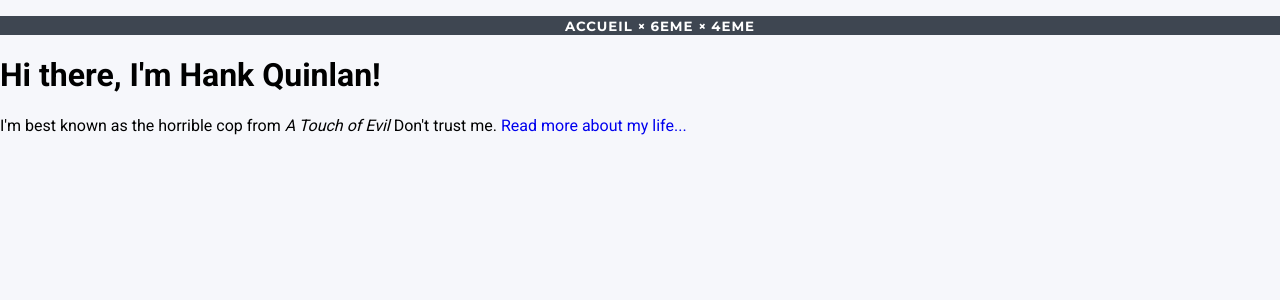
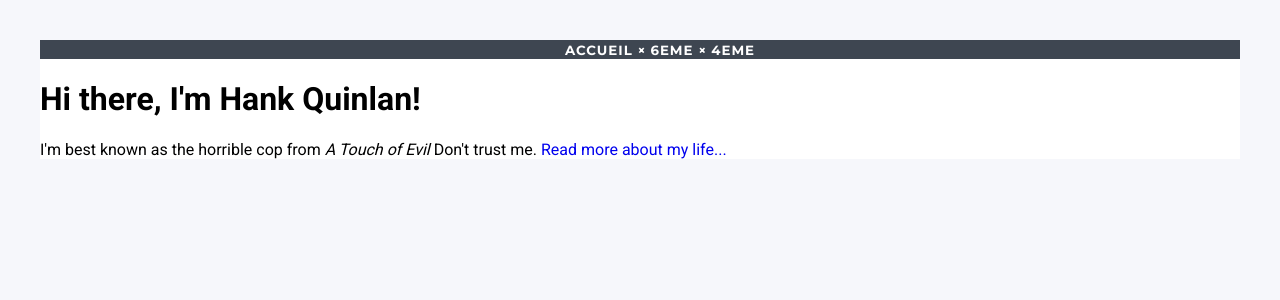
Before and after one commit to DangSinslay/DangSinslay.github.io, a Jekyll site: the page built from index.html, in a window 1280 px wide. Shown: the top 300 px of the page. Built offline with Jekyll 4.4.1, drawn with Linux system fonts in a browser that asks for light colours.

Commit message:
Update main.css

```diff
--- a/css/main.css
+++ b/css/main.css
@@ -13,6 +13,21 @@
 
 a {
 	text-decoration: none;
+}
+
+header {
+	background: #F6F7FB;
+	height: 40px;
+	width: 100%;
+	position: fixed;
+	top: 0px;
+	z-index: 999;
+}
+
+.container {
+	background: #FFF;
+	height: auto;
+	margin: 40px;
 }
 
 nav {
@@ -34,3 +49,11 @@
         font-weight: bold;
         letter-spacing: 1px;
 }
+
+footer {
+	background: #F6F7FB;
+	height: 42px;
+	width: 100%;
+	position: fixed;
+	bottom: 0px;
+}
```
